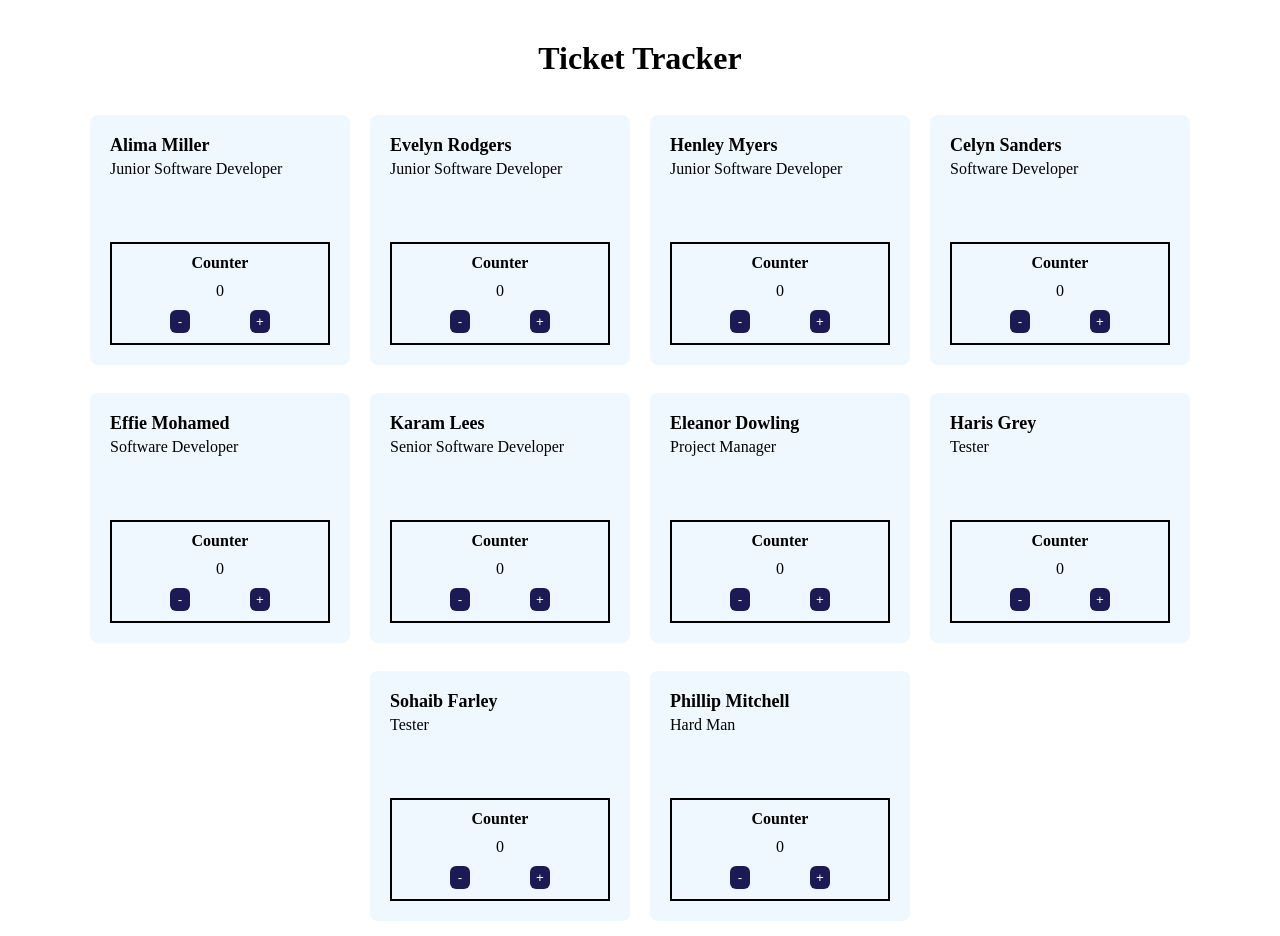
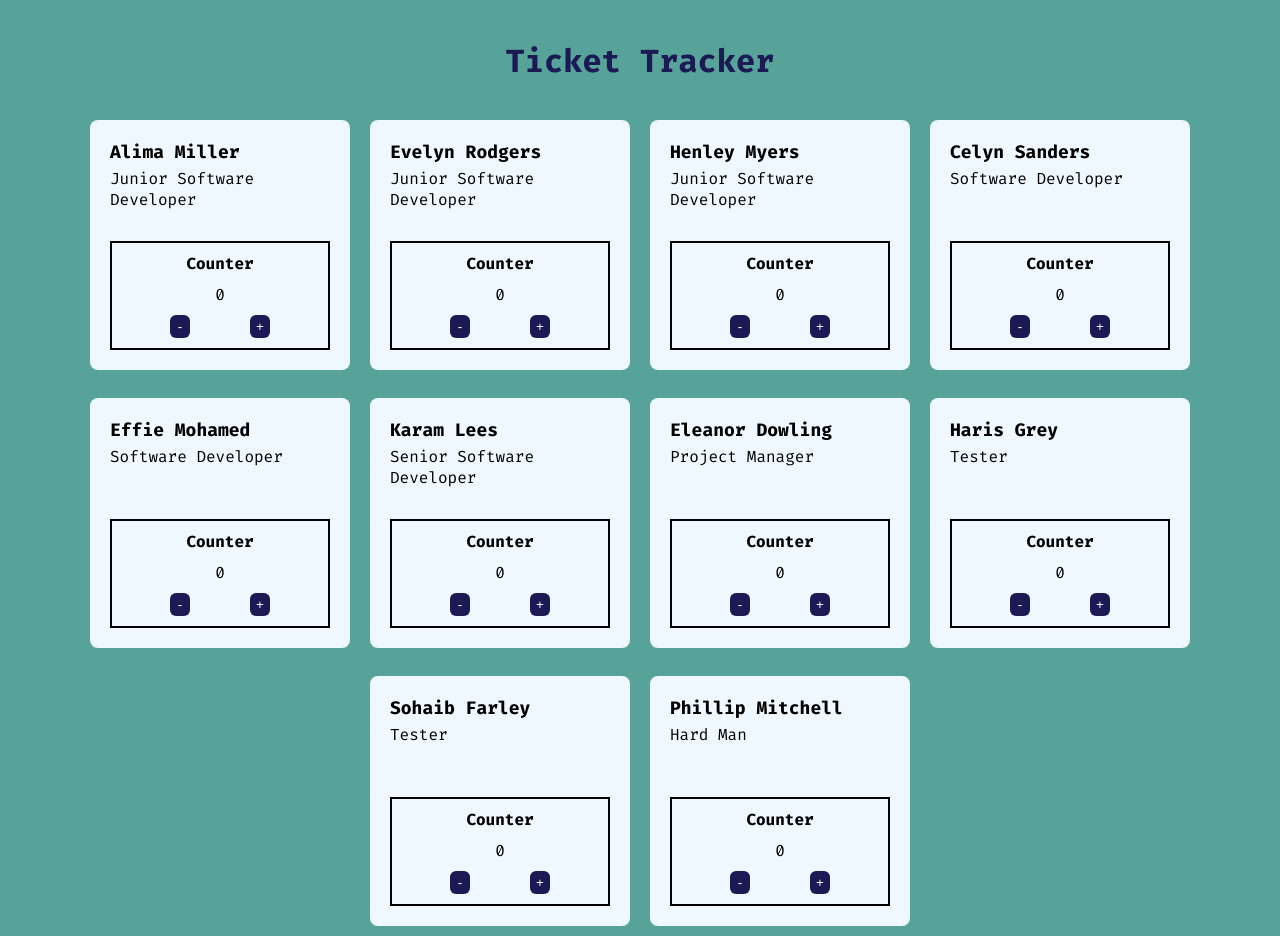
Before and after one commit to samuelmbp/ticket-tracker, a React (Vite) app: page / in a window 1280 px wide. Built offline with nearby package versions, Linux system fonts and the light colour scheme.

Commit message:
Install react router dom

```diff
--- a/package.json
+++ b/package.json
@@ -11,7 +11,8 @@
   },
   "dependencies": {
     "react": "^18.2.0",
-    "react-dom": "^18.2.0"
+    "react-dom": "^18.2.0",
+    "react-router-dom": "^6.22.3"
   },
   "devDependencies": {
     "@types/react": "^18.2.66",
--- a/src/App.scss
+++ b/src/App.scss
@@ -1,5 +1,6 @@
 .logo {
     text-align: center;
+    color: #1b1a55;
     margin-top: 20px;
     padding: 20px;
 }
--- a/src/main.scss
+++ b/src/main.scss
@@ -1,10 +1,12 @@
+@import url("https://fonts.googleapis.com/css2?family=Fira+Code:wght@300..700&display=swap");
+
 * {
     margin: 0;
     padding: 0;
     box-sizing: border-box;
 }
 
-// body {
-//     background-color: #efbc9b;
-//     height: 100vh;
-// }
+body {
+    font-family: "Fira Code", monospace;
+    background-color: #58a399;
+}
```
Also changed, not shown: 1 other file (tests, documents, lock files or other folders).
